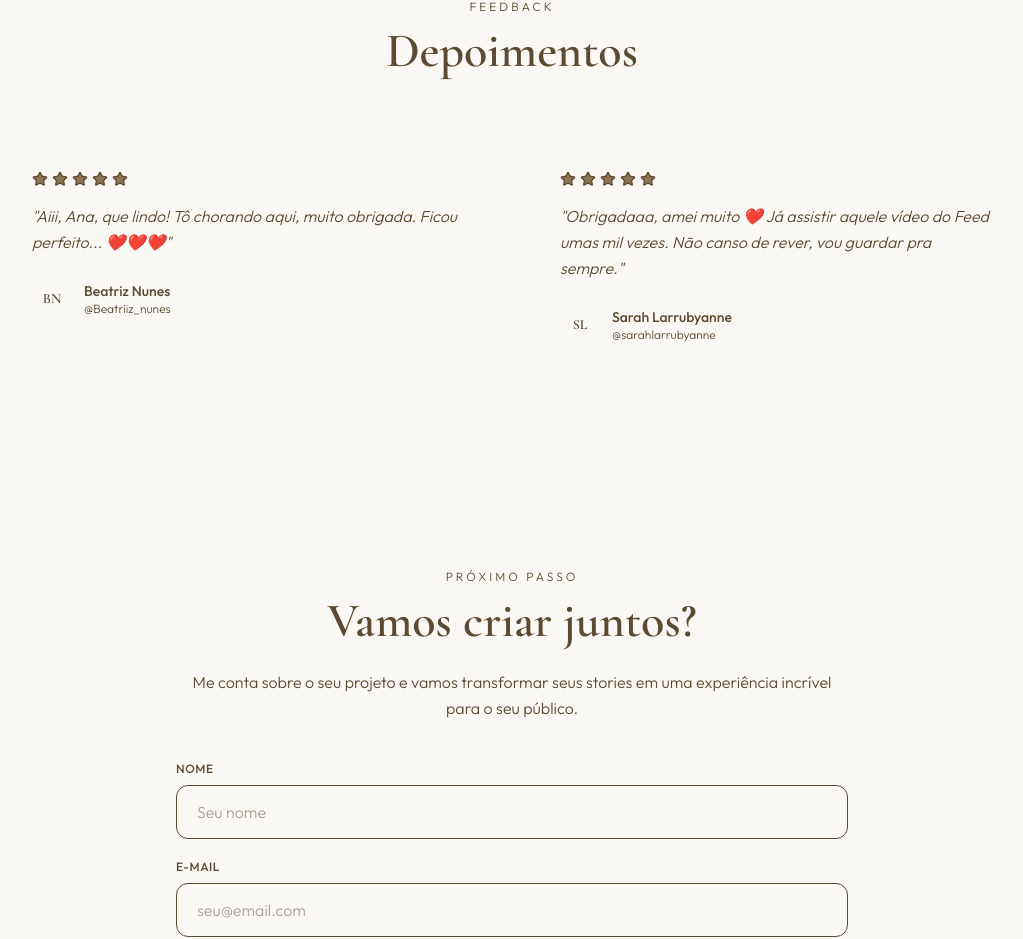
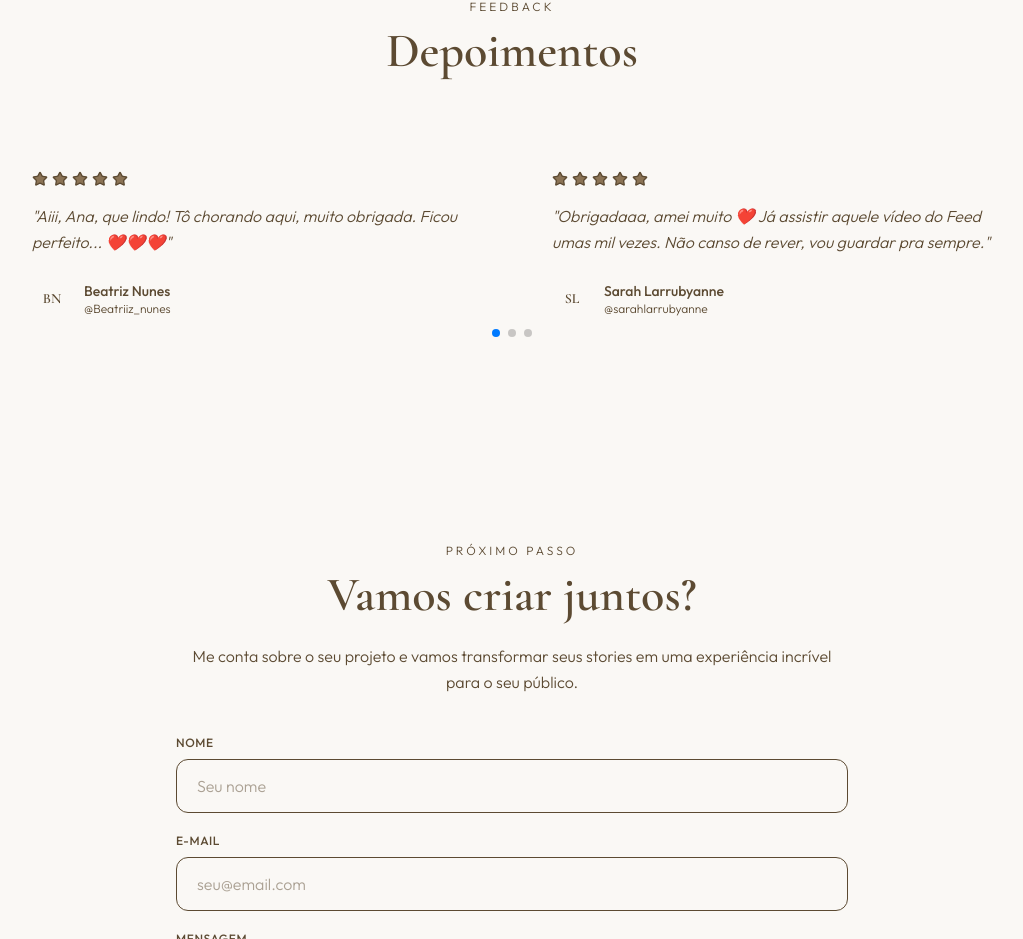
Before and after one commit to Alax-Martins/story-maker-abdon, a React (Vite) app: page / in a window 1280 px wide. Shown: the part 3819-4758 px from the top of the page, without its empty margins (128-1151 px from the left). Built offline with nearby package versions, Linux system fonts and the light colour scheme.

Commit message:
Foi adicionado novos depoimentos

```diff
--- a/src/components/Testimonials.jsx
+++ b/src/components/Testimonials.jsx
@@ -1,4 +1,9 @@
 import { Star } from 'lucide-react'
+import { Swiper, SwiperSlide } from 'swiper/react'
+import 'swiper/css'
+import 'swiper/css/pagination'
+import { Pagination } from 'swiper/modules'
+
 
 const testimonials = [
   {
@@ -11,6 +16,16 @@ const testimonials = [
     author: 'Sarah Larrubyanne',
     client: '@sarahlarrubyanne',
   },
+  {
+    text: 'Que perfeito, Júh, gratidão, Deus abençoe 🥰',
+    author: 'Natália Santiago',
+    client: '@natalia_santiago03',
+  },
+  {
+    text: 'Anaaa, que vídeo lindo, 😍 amei demais! Vc é incrível...',
+    author: 'Micaelly Figueiredo',
+    client: '@micafigueiredo_',
+  },
 ]
 
 export default function Testimonials() {
@@ -22,9 +37,18 @@ export default function Testimonials() {
           <h2 className="font-serif-main text-4xl sm:text-5xl font-semibold text-espresso">Depoimentos</h2>
         </div>
 
-        <div className="grid md:grid-cols-2 gap-8">
+        <Swiper
+          modules={[Pagination]}
+          spaceBetween={16}
+          slidesPerView={1}
+          pagination={{ clickable: true }}
+          breakpoints={{
+            768: { slidesPerView: 2 },
+          }}
+        >
           {testimonials.map((item) => (
-            <div key={item.author} className="testimonial-card bg-offwhite rounded-2xl p-8">
+            <SwiperSlide key={item.author}>
+              <div className="testimonial-card bg-offwhite rounded-2xl p-8">
                 <div className="flex gap-1 mb-4">
                   {[...Array(5)].map((_, i) => (
                     <Star key={i} size={16} fill="#8B7355" className="text-mocha" />
@@ -45,8 +69,9 @@ export default function Testimonials() {
                   </div>
                 </div>
               </div>
+            </SwiperSlide>
           ))}
-        </div>
+        </Swiper>
       </div>
     </section>
   )
```
Lines whose indentation alone changed are shown as unchanged.
